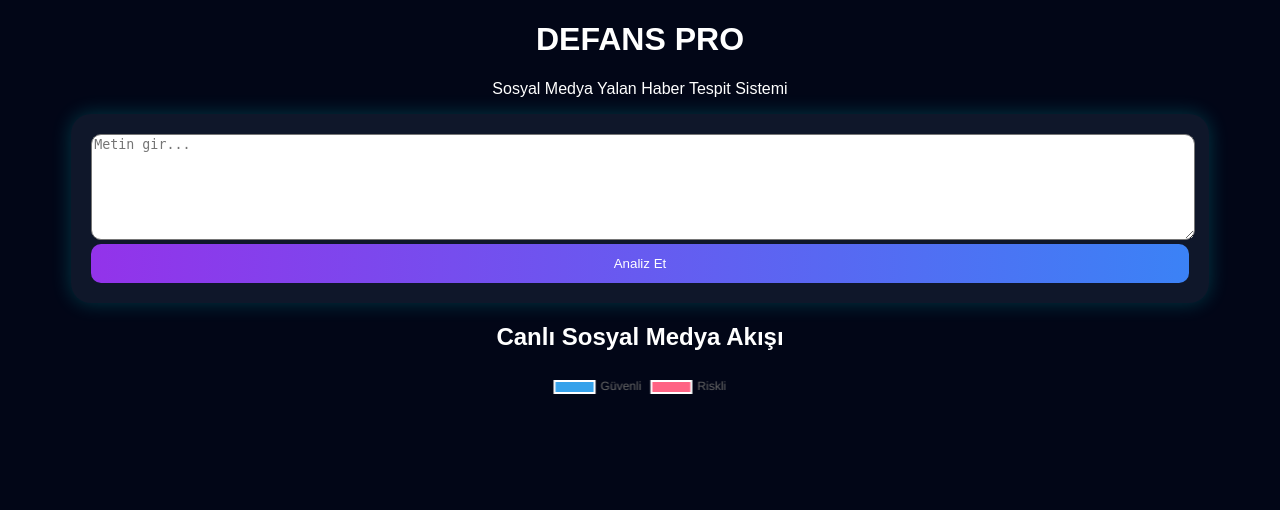
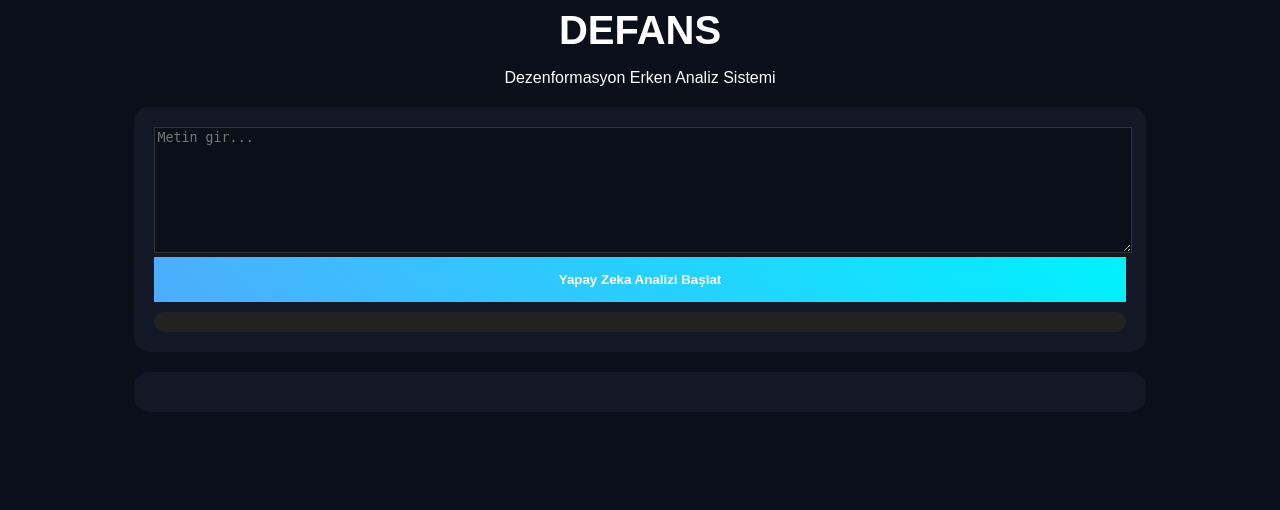
Before and after one commit to zumruduanka1/defanst-bitak, a Flask app: page / in a window 1280 px wide. Shown: the top 510 px of the page. Run offline with Flask 3, Linux system fonts and the light colour scheme; data that the repository does not hold is empty.

Commit message:
defans ai full system

```diff
--- a/app.py
+++ b/app.py
@@ -1,110 +1,116 @@
-from flask import Flask, render_template, request, jsonify
-import random, requests, smtplib, os
+import os
+import requests
+from flask import Flask, request, jsonify, render_template
+from datetime import datetime
+import smtplib
 from email.mime.text import MIMEText
-from dotenv import load_dotenv
 
-load_dotenv()
 app = Flask(__name__)
 
-EMAIL = os.getenv("EMAIL")
-PASSWORD = os.getenv("PASSWORD")
+OPENAI_API_KEY = os.getenv("OPENAI_API_KEY")
 TWITTER_BEARER = os.getenv("TWITTER_BEARER")
 
-# ================= MAIL =================
-def send_mail(text, score):
-    try:
-        receivers = [EMAIL, "rumeyysauslu@gmail.com"]
+MAIL_USER = os.getenv("MAIL_USER")
+MAIL_PASS = os.getenv("MAIL_PASS")
+MAIL_TO = ["mail1@gmail.com", "mail2@gmail.com"]
 
-        msg = MIMEText(f"""
-🚨 DEFANS AI ALERT
 
-İçerik:
-{text}
-
-Risk: %{score}
-""")
-
-        msg["Subject"] = "DEFANS UYARI"
-        msg["From"] = EMAIL
-        msg["To"] = ", ".join(receivers)
-
-        server = smtplib.SMTP("smtp.gmail.com", 587)
-        server.starttls()
-        server.login(EMAIL, PASSWORD)
-        server.sendmail(EMAIL, receivers, msg.as_string())
-        server.quit()
-
-        print("MAIL GİTTİ")
-
-    except Exception as e:
-        print("MAIL HATA:", e)
-
-# ================= AI =================
+# 🔥 AI ANALİZ (gerçekçi skor)
 def analyze_text(text):
     score = 0
-    keywords = ["şok","ifşa","gizli","komplo","acil","yayılmadan"]
 
+    keywords = ["şok", "ifşa", "gizli", "yayılıyor", "hemen paylaş", "saklanıyor"]
     for k in keywords:
         if k in text.lower():
-            score += 20
+            score += 15
 
-    score += random.randint(10, 40)
+    if len(text) < 20:
+        score += 10
+
+    # OpenAI destek (daha gerçekçi)
+    try:
+        res = requests.post(
+            "https://api.openai.com/v1/chat/completions",
+            headers={"Authorization": f"Bearer {OPENAI_API_KEY}"},
+            json={
+                "model": "gpt-4.1-mini",
+                "messages": [
+                    {"role": "user", "content": f"Bu metin ne kadar sahte olabilir? 0-100 sayı ver: {text}"}
+                ]
+            }
+        )
+        ai_score = int(res.json()["choices"][0]["message"]["content"])
+        score = (score + ai_score) // 2
+    except:
+        pass
+
     return min(score, 100)
 
-# ================= ROUTES =================
+
+# 📩 MAIL
+def send_mail(text, score):
+    if score < 50:
+        return
+
+    msg = MIMEText(f"⚠️ Riskli içerik bulundu!\n\n{text}\n\nRisk: %{score}")
+    msg["Subject"] = "DEFANS ALERT"
+    msg["From"] = MAIL_USER
+
+    server = smtplib.SMTP_SSL("smtp.gmail.com", 465)
+    server.login(MAIL_USER, MAIL_PASS)
+
+    for m in MAIL_TO:
+        msg["To"] = m
+        server.sendmail(MAIL_USER, m, msg.as_string())
+
+    server.quit()
+
+
+# 📡 TWITTER DATA
+def get_twitter_data():
+    url = "https://api.twitter.com/2/tweets/search/recent"
+    headers = {"Authorization": f"Bearer {TWITTER_BEARER}"}
+    params = {"query": "yalan OR ifşa OR gündem -is:retweet", "max_results": 5}
+
+    res = requests.get(url, headers=headers, params=params)
+    data = res.json()
+
+    tweets = []
+    for t in data.get("data", []):
+        tweets.append({
+            "text": t["text"],
+            "platform": "X"
+        })
+
+    return tweets
+
+
+# 🔥 ANALİZ API
+@app.route("/analyze", methods=["POST"])
+def analyze():
+    data = request.json
+    text = data.get("text")
+
+    score = analyze_text(text)
+
+    send_mail(text, score)
+
+    return jsonify({
+        "score": score,
+        "status": "danger" if score > 50 else "safe"
+    })
+
+
+# 📡 SOSYAL FEED
+@app.route("/feed")
+def feed():
+    return jsonify(get_twitter_data())
+
+
 @app.route("/")
-def index():
+def home():
     return render_template("index.html")
 
-@app.route("/analyze", methods=["POST"])
-def analyze():
-    text = request.json.get("text","")
-    score = analyze_text(text)
-
-    if score >= 50:
-        send_mail(text, score)
-
-    return jsonify({"score": score})
-
-# ================= TWITTER =================
-@app.route("/twitter")
-def twitter():
-
-    url = "https://api.twitter.com/2/tweets/search/recent"
-
-    headers = {
-        "Authorization": f"Bearer {TWITTER_BEARER}"
-    }
-
-    params = {
-        "query": "haber OR gündem -is:retweet lang:tr",
-        "max_results": 10
-    }
-
-    try:
-        r = requests.get(url, headers=headers, params=params, timeout=5)
-        data = r.json()
-
-        result = []
-
-        for t in data.get("data", []):
-            text = t["text"]
-            score = analyze_text(text)
-
-            if score >= 50:
-                send_mail(text, score)
-
-            result.append({
-                "text": text,
-                "risk": score,
-                "platform": "X"
-            })
-
-        return jsonify(result)
-
-    except Exception as e:
-        print("TWITTER HATA:", e)
-        return jsonify([])
 
 if __name__ == "__main__":
     app.run()
--- a/templates/index.html
+++ b/templates/index.html
@@ -1,82 +1,127 @@
 <!DOCTYPE html>
-<html>
+<html lang="tr">
 <head>
-<link rel="stylesheet" href="/static/style.css">
-<script src="https://cdn.jsdelivr.net/npm/chart.js"></script>
+<meta charset="UTF-8">
+<title>DEFANS PRO</title>
+
+<style>
+body {
+    background: #0b0f1a;
+    color: white;
+    font-family: Arial;
+}
+
+.container {
+    width: 80%;
+    margin: auto;
+    text-align: center;
+}
+
+.title {
+    font-size: 40px;
+    font-weight: bold;
+}
+
+.box {
+    background: #121826;
+    padding: 20px;
+    border-radius: 15px;
+    margin-top: 20px;
+}
+
+textarea {
+    width: 100%;
+    height: 120px;
+    background: #0b0f1a;
+    color: white;
+    border: 1px solid #333;
+}
+
+button {
+    background: linear-gradient(45deg, #4facfe, #00f2fe);
+    border: none;
+    padding: 15px;
+    width: 100%;
+    color: white;
+    font-weight: bold;
+    cursor: pointer;
+}
+
+.progress {
+    height: 20px;
+    background: #222;
+    border-radius: 10px;
+    margin-top: 10px;
+    overflow: hidden;
+}
+
+.bar {
+    height: 100%;
+    width: 0%;
+    background: linear-gradient(90deg, red, orange);
+    transition: 1s;
+}
+
+.feed {
+    text-align: left;
+}
+
+.item {
+    margin-top: 10px;
+    padding: 10px;
+    background: #1a2238;
+    border-radius: 10px;
+}
+</style>
 </head>
 
 <body>
 
 <div class="container">
+    <div class="title">DEFANS</div>
+    <p>Dezenformasyon Erken Analiz Sistemi</p>
 
-<h1>DEFANS PRO</h1>
-<p>Sosyal Medya Yalan Haber Tespit Sistemi</p>
+    <div class="box">
+        <textarea id="text" placeholder="Metin gir..."></textarea>
+        <button onclick="analyze()">Yapay Zeka Analizi Başlat</button>
 
-<div class="panel">
-<textarea id="text" placeholder="Metin gir..."></textarea>
-<button onclick="analyze()">Analiz Et</button>
-</div>
+        <div class="progress">
+            <div class="bar" id="bar"></div>
+        </div>
+    </div>
 
-<div id="result"></div>
-
-<h2>Canlı Sosyal Medya Akışı</h2>
-<div id="feed"></div>
-
-<canvas id="chart"></canvas>
-
+    <div class="box feed" id="feed"></div>
 </div>
 
 <script>
-async function analyze(){
-let t = document.getElementById("text").value;
+function analyze(){
+    let text = document.getElementById("text").value;
 
-let res = await fetch("/analyze",{
-method:"POST",
-headers:{"Content-Type":"application/json"},
-body:JSON.stringify({text:t})
-});
-
-let d = await res.json();
-document.getElementById("result").innerHTML = "%"+d.score;
+    fetch("/analyze", {
+        method:"POST",
+        headers:{"Content-Type":"application/json"},
+        body:JSON.stringify({text})
+    })
+    .then(r=>r.json())
+    .then(d=>{
+        document.getElementById("bar").style.width = d.score + "%";
+    });
 }
 
-async function loadFeed(){
 
-let res = await fetch("/twitter");
-let data = await res.json();
-
-let html="";
-
-data.forEach(i=>{
-html+=`
-<div class="feedItem">
-<b>${i.platform}</b>
-<p>${i.text}</p>
-<div class="progressBar" style="width:${i.risk}%"></div>
-%${i.risk}
-</div>
-`;
-});
-
-document.getElementById("feed").innerHTML=html;
-drawChart(data);
+function loadFeed(){
+    fetch("/feed")
+    .then(r=>r.json())
+    .then(data=>{
+        let html="";
+        data.forEach(i=>{
+            html += `<div class="item">📱 ${i.platform}: ${i.text}</div>`;
+        });
+        document.getElementById("feed").innerHTML = html;
+    });
 }
 
-setInterval(loadFeed,3000);
-
-function drawChart(data){
-let safe = data.filter(x=>x.risk<50).length;
-let danger = data.filter(x=>x.risk>=50).length;
-
-new Chart(document.getElementById("chart"),{
-type:'doughnut',
-data:{
-labels:['Güvenli','Riskli'],
-datasets:[{data:[safe,danger]}]
-}
-});
-}
-
+setInterval(loadFeed, 5000);
 loadFeed();
 </script>
 
```
